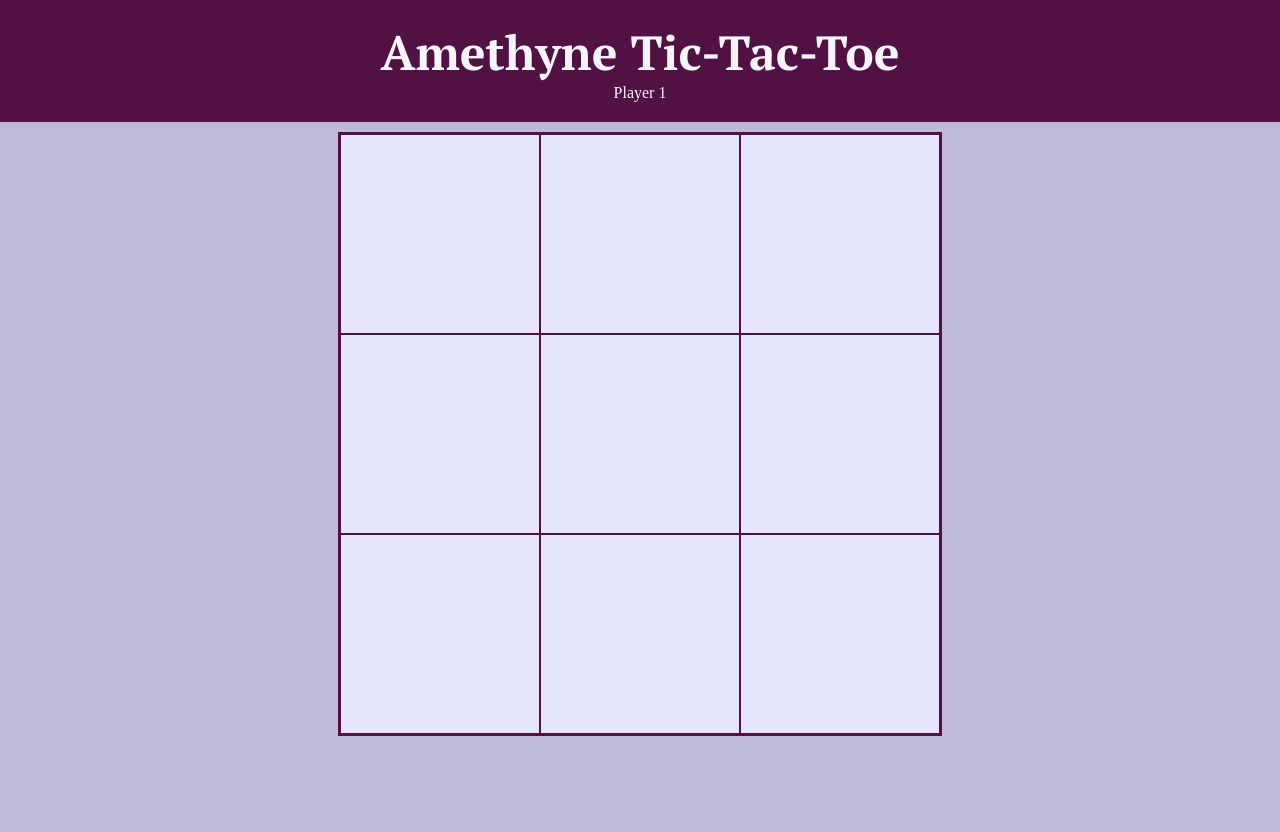
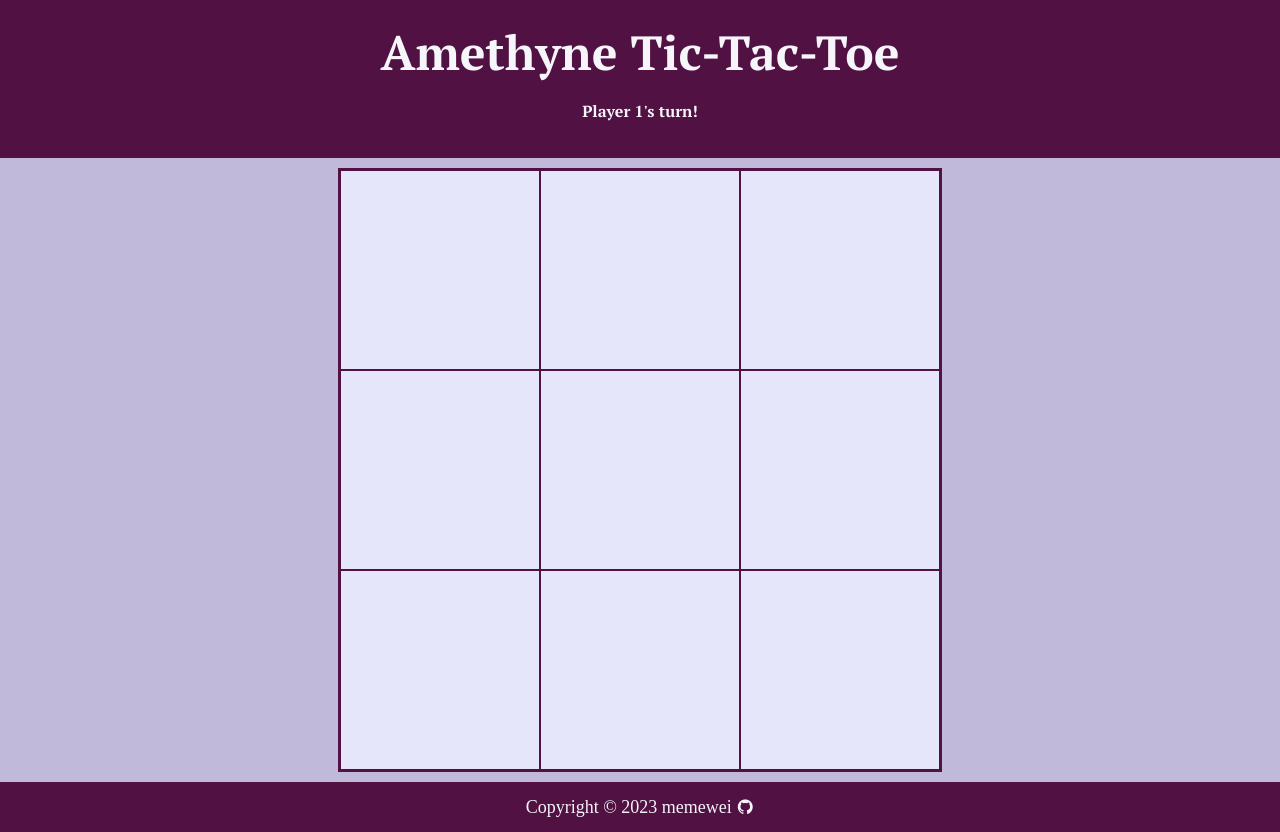
Before and after one commit to memewei/tic-tac-toe, a plain HTML site: page index.html in a window 1280 px wide. Before the commit the page ends 800 px from the top, so only its background shows below. Drawn offline with nearby package versions, Linux system fonts and the light colour scheme.

Commit message:
Finish styling

```diff
--- a/index.html
+++ b/index.html
@@ -10,13 +10,18 @@
     <body>
         <header>
             <div class="title">Amethyne Tic-Tac-Toe</div>
-            <div class="player-name">Player 1</div>
+            <div class="player-name">Player 1<p>'s turn!</p></div>
         </header>
         <main>
             <div class="container" id="game-board"></div>
+            <div class="winner-subtext"></div>
         </main>
         <footer>
-            <div class="subtext"></div>
+            <div>Copyright ©
+                <script>document.write(new Date().getFullYear())</script>
+                memewei
+                <i class="uil uil-github"></i>
+            </div>
         </footer>
         <script src="script.js"></script>
     </body>
--- a/script.js
+++ b/script.js
@@ -48,7 +48,7 @@ const gamePlay = (() =>{
     let winnerDeclared = false;
     let remainingSpots = 9;
 
-    let subtext = document.querySelector('.subtext');
+    let subtext = document.querySelector('.winner-subtext');
     let playerName = document.querySelector('.player-name');
 
     const winningConditions = [
@@ -73,7 +73,7 @@ const gamePlay = (() =>{
     }
 
     function alertNextPlayer(){
-        this.activePlayer === player1 ? playerName.textContent = "Player 2" : playerName.textContent = "Player 1";
+        this.activePlayer === player1 ? playerName.textContent = "Player 2's turn!" : playerName.textContent = "Player 1's turn!";
         console.log('nextPlayer() function ran')
         console.log('active player: ' + activePlayer.name);
     }
--- a/style.css
+++ b/style.css
@@ -44,6 +44,10 @@ header{
 
 .player-name{
     color: var(--light-font-color);
+    font-family: var(--bold-font);
+    display: flex;
+    justify-content: center;
+    align-items: center;
 }
 
 main{
@@ -94,3 +98,15 @@ main{
     font-family: unicons-line;
     font-size: 8rem;
 }
+
+footer{
+    display: flex;
+    justify-content: center;
+    align-items: center;
+    gap: 20px;
+    background-color: var(--primary-color);
+    color: var(--light-font-color);
+    font-size: 18px;
+    height: 50px;
+
+}
```
